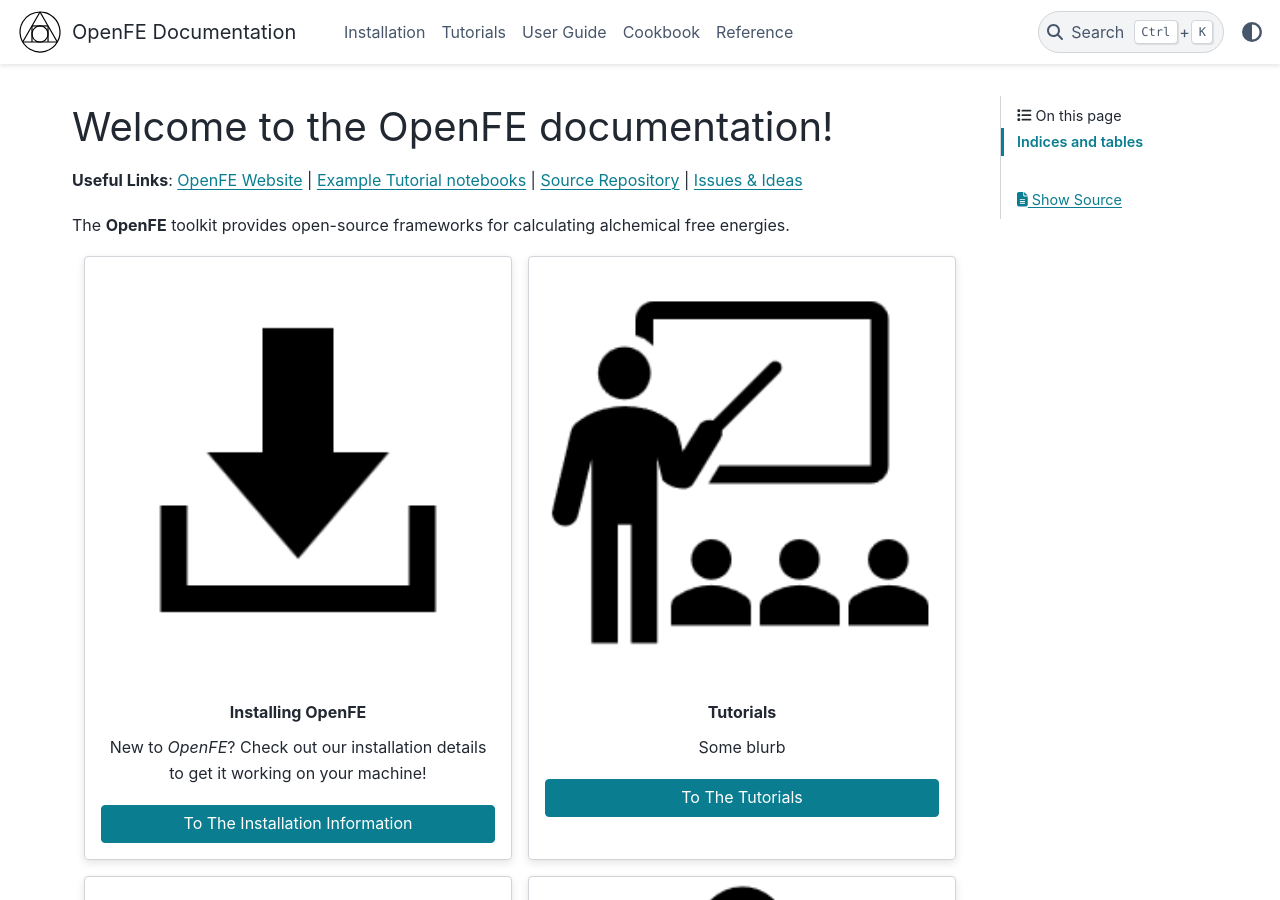
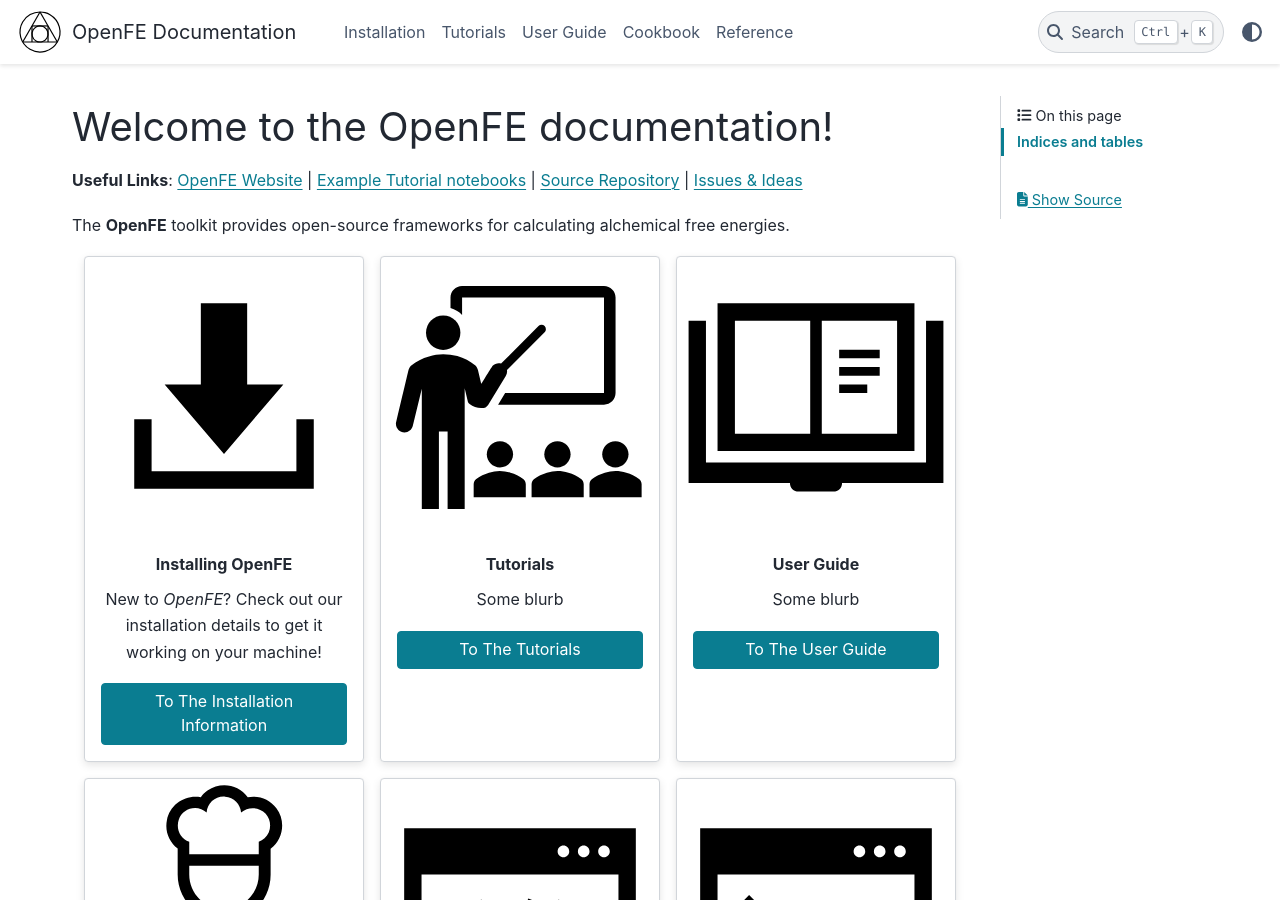
Before and after one commit to OpenFreeEnergy/openfe, a Sphinx documentation site: the page built from docs/index.rst, in a window 1280 px wide and 900 px high. Built offline with Sphinx 7.4.7 and the PyData theme 0.15.4, drawn with Linux system fonts in a browser that asks for light colours.

Commit message:
switch back to svg and use 3 per row

```diff
--- a/docs/index.rst
+++ b/docs/index.rst
@@ -14,11 +14,11 @@
 
 The **OpenFE** toolkit provides open-source frameworks for calculating alchemical free energies.
 
-.. grid:: 2
+.. grid:: 3
     :gutter: 3
 
     .. grid-item-card:: Installing OpenFE
-        :img-top: _static/Download.png
+        :img-top: _static/Download.svg
         :text-align: center
 
         New to *OpenFE*? Check out our installation details to get it working on your machine!
@@ -31,7 +31,7 @@
             To The Installation Information
 
     .. grid-item-card:: Tutorials
-        :img-top: _static/Tutorial.png
+        :img-top: _static/Tutorial.svg
         :text-align: center
 
         Some blurb
@@ -44,7 +44,7 @@
             To The Tutorials
 
     .. grid-item-card:: User Guide
-        :img-top: _static/UserGuide.png
+        :img-top: _static/UserGuide.svg
         :text-align: center
 
         Some blurb
@@ -57,7 +57,7 @@
             To The User Guide
 
     .. grid-item-card:: Cookbook
-        :img-top: _static/Cookbook.png
+        :img-top: _static/Cookbook.svg
         :text-align: center
 
         Some blurb
@@ -70,7 +70,7 @@
             To The Cookbook
 
     .. grid-item-card:: API Reference
-        :img-top: _static/API.png
+        :img-top: _static/API.svg
         :text-align: center
 
         Some blurb
@@ -83,7 +83,7 @@
             To The API Reference
 
     .. grid-item-card:: Using the CLI
-        :img-top: _static/CLI.png
+        :img-top: _static/CLI.svg
         :text-align: center
 
         Some blurb
```
Also changed, not shown: other parts of docs/index.rst (+1 -1 lines), docs/_static/API.png (deleted), docs/_static/CLI.png (deleted), docs/_static/Cookbook.png (deleted), docs/_static/Download.png (deleted), docs/_static/Rocket.png (deleted), docs/_static/Tutorial.png (deleted), docs/_static/UserGuide.png (deleted).
